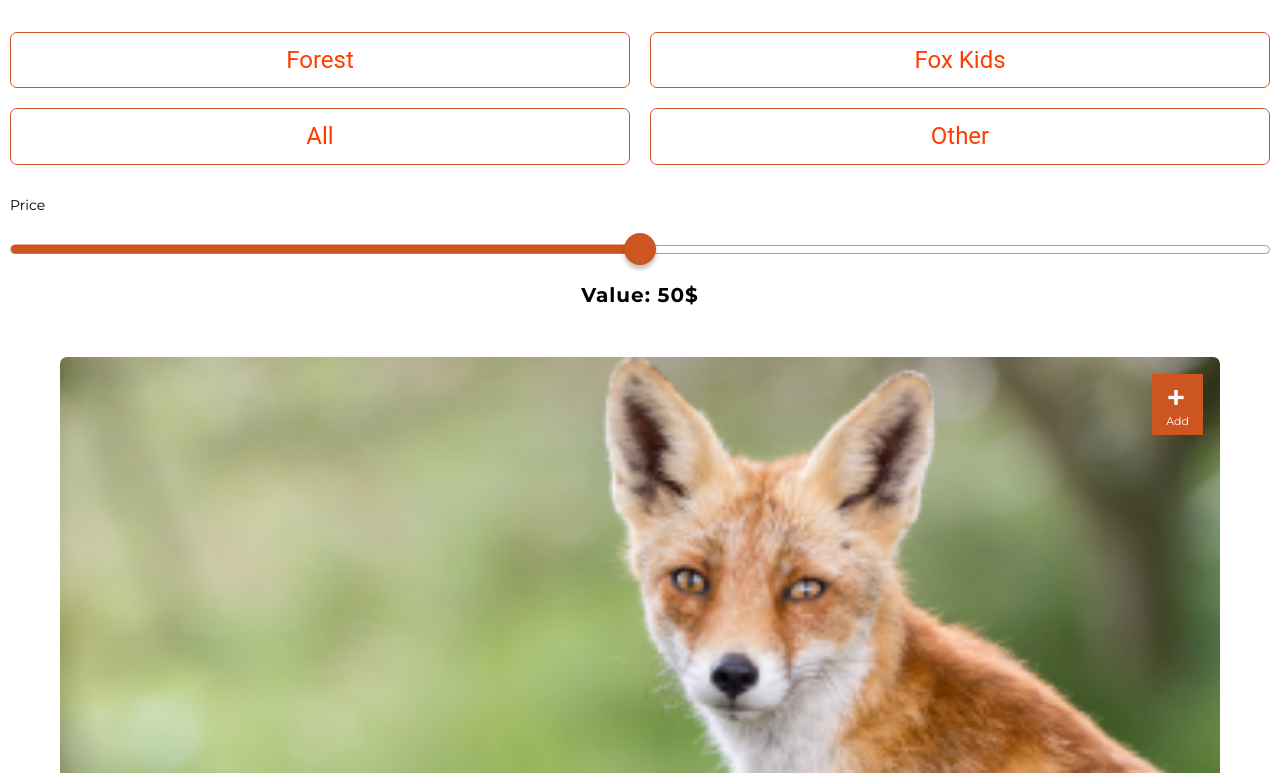
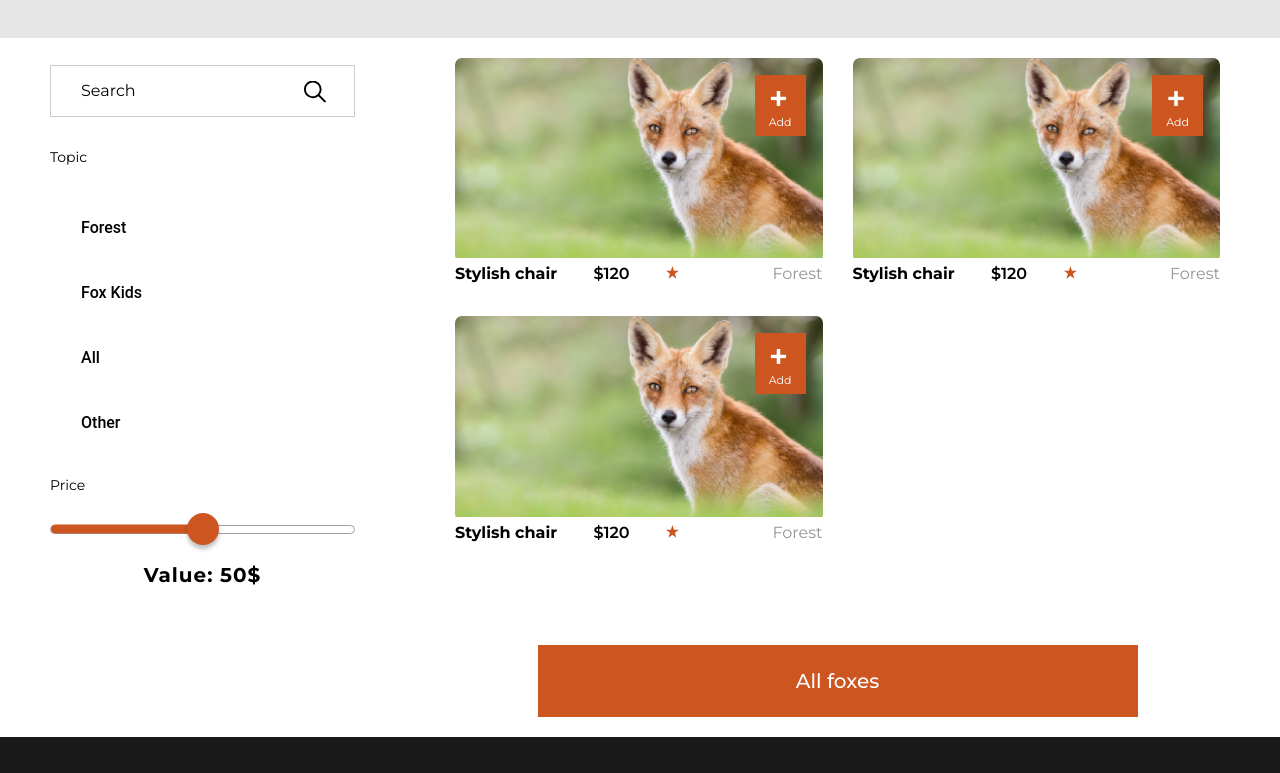
Before and after one commit to anKhav/foxminded-vanillaJS, a plain HTML site: page Task2.8/shop.html in a window 1280 px wide. Shown: the part 265-1038 px from the top of the page. Drawn offline with Linux system fonts and the light colour scheme.

Commit message:
Complete desktop version of Shop page with static data templates

```diff
--- a/Task2.8/assets/styles/shop.css
+++ b/Task2.8/assets/styles/shop.css
@@ -362,3 +362,49 @@
     cursor: pointer;
     transition: .4s;
 }
+
+@media (min-width: 768px) {
+    .shop{
+        margin-top: 102px;
+    }
+    .shop__header{
+        padding: 52px 20px;
+        gap: 14px;
+    }
+    .shop__wrapper{
+        display: flex;
+        flex-wrap: wrap;
+        gap: 70px;
+        max-width: 1200px;
+    }
+    .shop__filter{
+        width:calc(30% - 35px);
+        flex-direction: column;
+    }
+    .topics{
+        flex-direction: column;
+    }
+    .topics label{
+        width: 100%;
+        color: black;
+        border-color: transparent;
+        border-radius: 0;
+        font-size: 16px;
+        font-weight: 500;
+        text-align: left;
+    }
+    .shop__content{
+        width: calc(70% - 35px);
+        flex-direction: row;
+        flex-wrap: wrap;
+        justify-content: flex-start;
+    }
+    .shop__content .item {
+        width: calc(50% - 15px);
+    }
+    .shop__content-button{
+        width: 100%;
+        max-width: 600px;
+        margin: 70px auto 0;
+    }
+}
--- a/Task2.8/shop.html
+++ b/Task2.8/shop.html
@@ -67,12 +67,11 @@
     </div>
 </header>
 <main class="shop">
-<div class="shop__wrapper">
     <div class="shop__header">
         <h3 class="shop__subtitle">Home/All items</h3>
         <h1 class="shop__title">All items</h1>
     </div>
-</div>
+<div class="shop__wrapper">
     <form class="shop__filter">
         <div class="shop__search">
             <input id="search_input" type="text" placeholder="Search">
@@ -167,6 +166,7 @@
         </div>
         <button class="shop__content-button">All foxes</button>
     </section>
+</div>
 </main>
 <footer class="section-outer footer">
     <div class="section-inner footer__wrapper">
```
